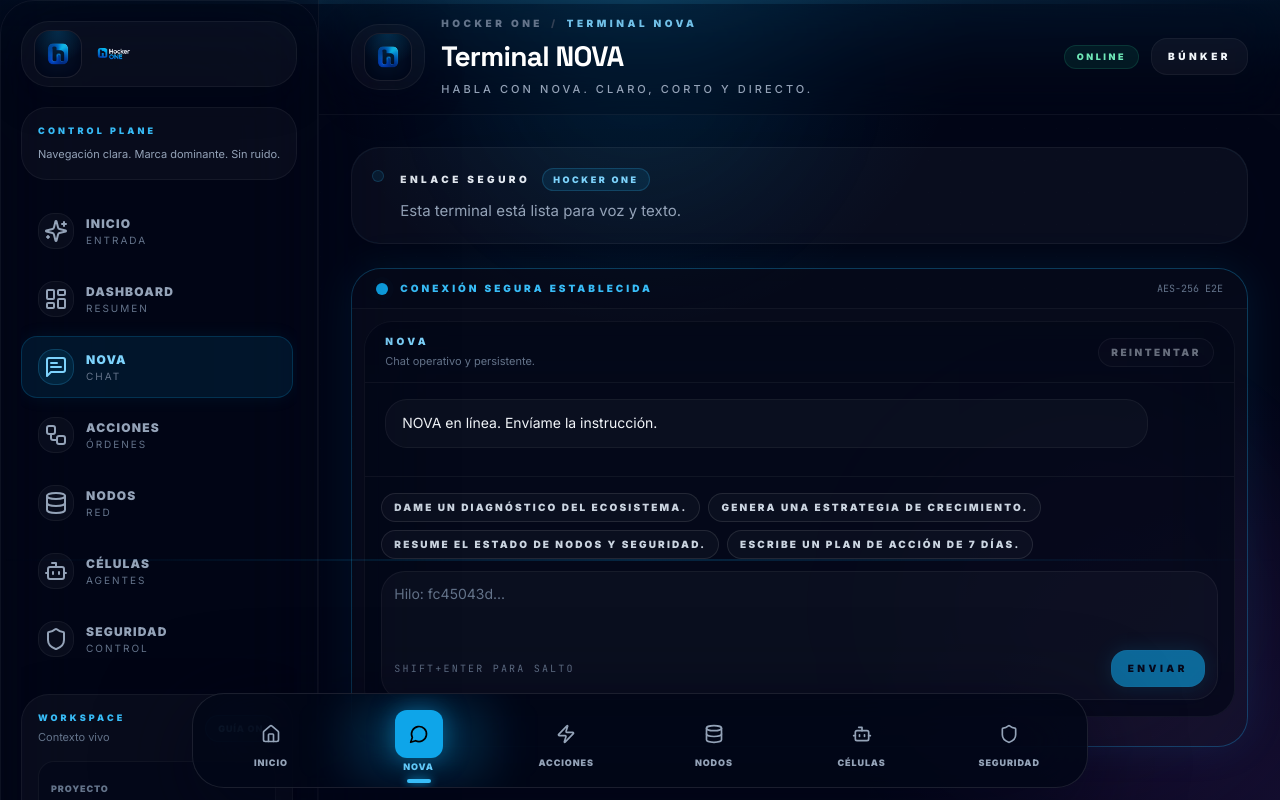
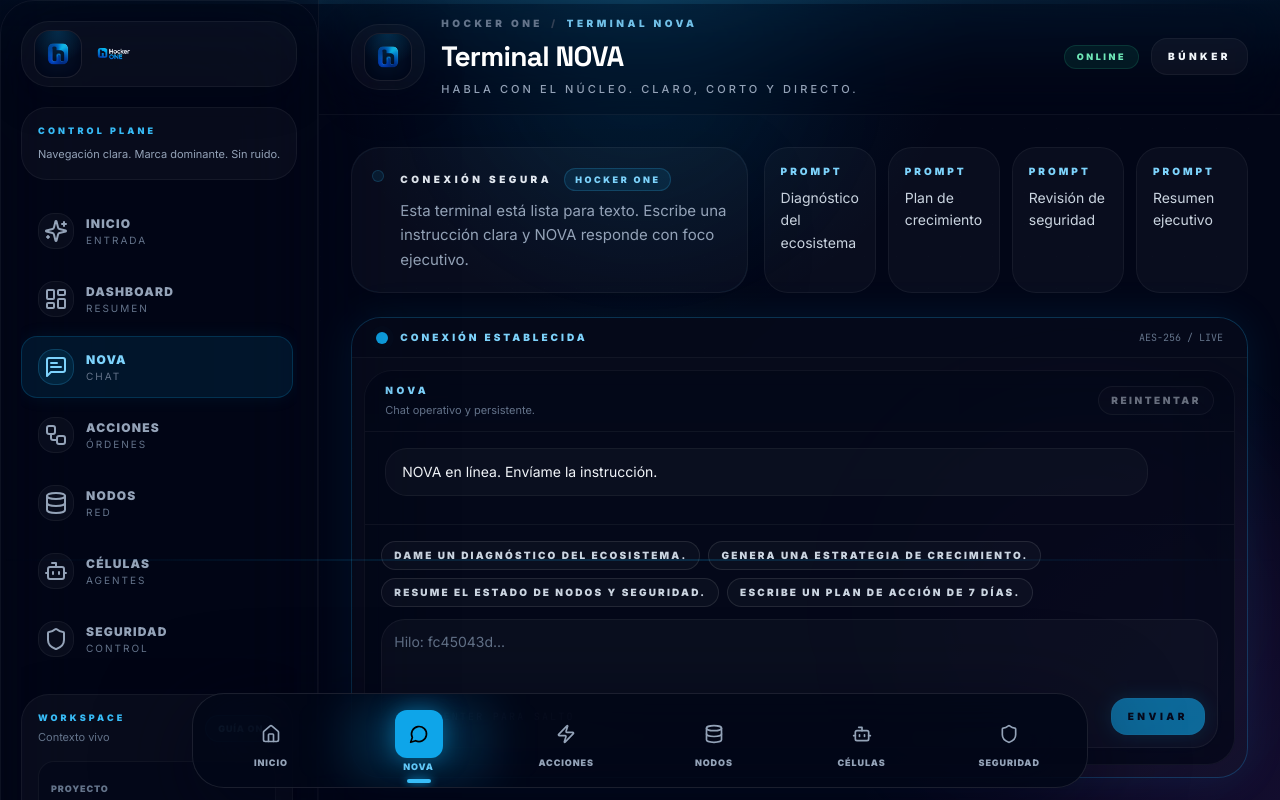
Before and after one commit to HockerAGI/hocker.one, a Next.js app: page /chat in a window 1280 px wide. Shown: the top 800 px of the page. Built offline with nearby package versions, Linux system fonts and the light colour scheme; no server answers; the database is empty.

Commit message:
Actualizar page.tsx

```diff
--- a/src/app/chat/page.tsx
+++ b/src/app/chat/page.tsx
@@ -9,40 +9,61 @@ export const metadata: Metadata = {
   description: "Canal cifrado de comunicación con la Conciencia Digital.",
 };
 
+const sampleIntents = [
+  "Diagnóstico del ecosistema",
+  "Plan de crecimiento",
+  "Revisión de seguridad",
+  "Resumen ejecutivo",
+];
+
 export default function ChatPage() {
   return (
     <PageShell
       title="Terminal NOVA"
-      subtitle="Habla con NOVA. Claro, corto y directo."
+      subtitle="Habla con el núcleo. Claro, corto y directo."
       actions={
-        <Link
-          href="/dashboard"
-          className="hocker-button-primary"
-        >
+        <Link href="/dashboard" className="hocker-button-primary">
           Búnker
         </Link>
       }
     >
       <div className="flex min-h-[calc(100dvh-220px)] flex-col gap-4 sm:min-h-[calc(100dvh-200px)] sm:gap-6">
-        <div className="hocker-fade-up">
-          <Hint title="Enlace seguro">
-            Esta terminal está lista para voz y texto.
+        <div className="grid grid-cols-1 gap-4 xl:grid-cols-[0.9fr_1.1fr]">
+          <Hint title="Conexión segura" tone="sky">
+            Esta terminal está lista para texto. Escribe una instrucción clara y NOVA responde con foco ejecutivo.
           </Hint>
+
+          <div className="grid grid-cols-2 gap-3 sm:grid-cols-4">
+            {sampleIntents.map((item) => (
+              <div
+                key={item}
+                className="rounded-[24px] border border-white/5 bg-white/[0.03] p-4"
+              >
+                <p className="text-[10px] font-black uppercase tracking-[0.3em] text-sky-300">
+                  Prompt
+                </p>
+                <p className="mt-2 text-sm leading-relaxed text-slate-300">
+                  {item}
+                </p>
+              </div>
+            ))}
+          </div>
         </div>
 
-        <div className="hocker-panel-pro flex min-h-[68dvh] flex-1 flex-col overflow-hidden border-sky-500/30 shadow-[0_0_40px_rgba(14,165,233,0.1)] hocker-page-enter lg:min-h-0">
-          <div className="flex shrink-0 items-center justify-between border-b border-white/5 bg-slate-950/50 px-4 py-3 sm:px-6">
+        <div className="hocker-panel-pro flex min-h-[68dvh] flex-1 flex-col overflow-hidden border-sky-500/25 shadow-[0_0_40px_rgba(14,165,233,0.1)] hocker-page-enter lg:min-h-0">
+          <div className="flex shrink-0 items-center justify-between border-b border-white/5 bg-slate-950/55 px-4 py-3 sm:px-6">
             <div className="flex items-center gap-3">
               <span className="relative flex h-3 w-3">
                 <span className="absolute inline-flex h-full w-full rounded-full bg-sky-400 opacity-75 animate-ping" />
                 <span className="relative inline-flex h-3 w-3 rounded-full bg-sky-500" />
               </span>
-              <span className="text-[9px] sm:text-[10px] font-black uppercase tracking-[0.3em] text-sky-400">
-                Conexión segura establecida
+              <span className="text-[9px] sm:text-[10px] font-black uppercase tracking-[0.3em] text-sky-300">
+                Conexión establecida
               </span>
             </div>
+
             <span className="text-[9px] sm:text-[10px] font-mono uppercase text-slate-500">
-              AES-256 E2E
+              AES-256 / Live
             </span>
           </div>
 
```
